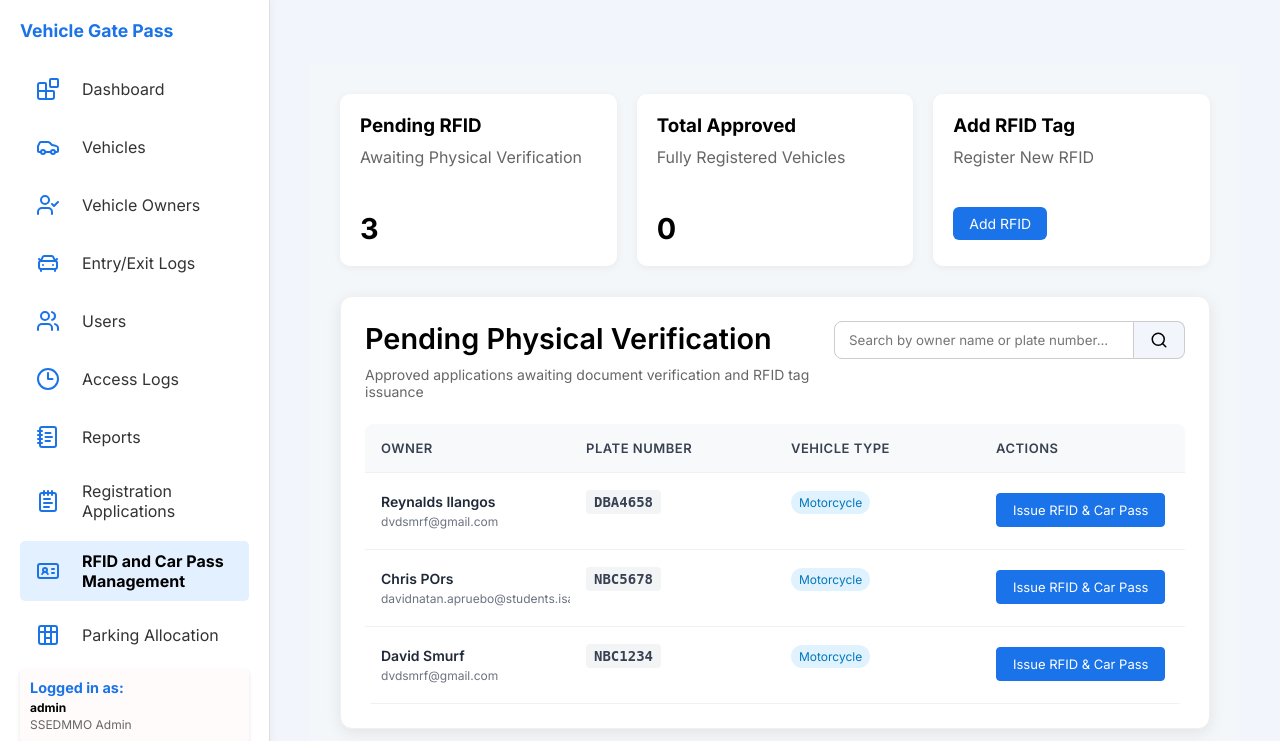
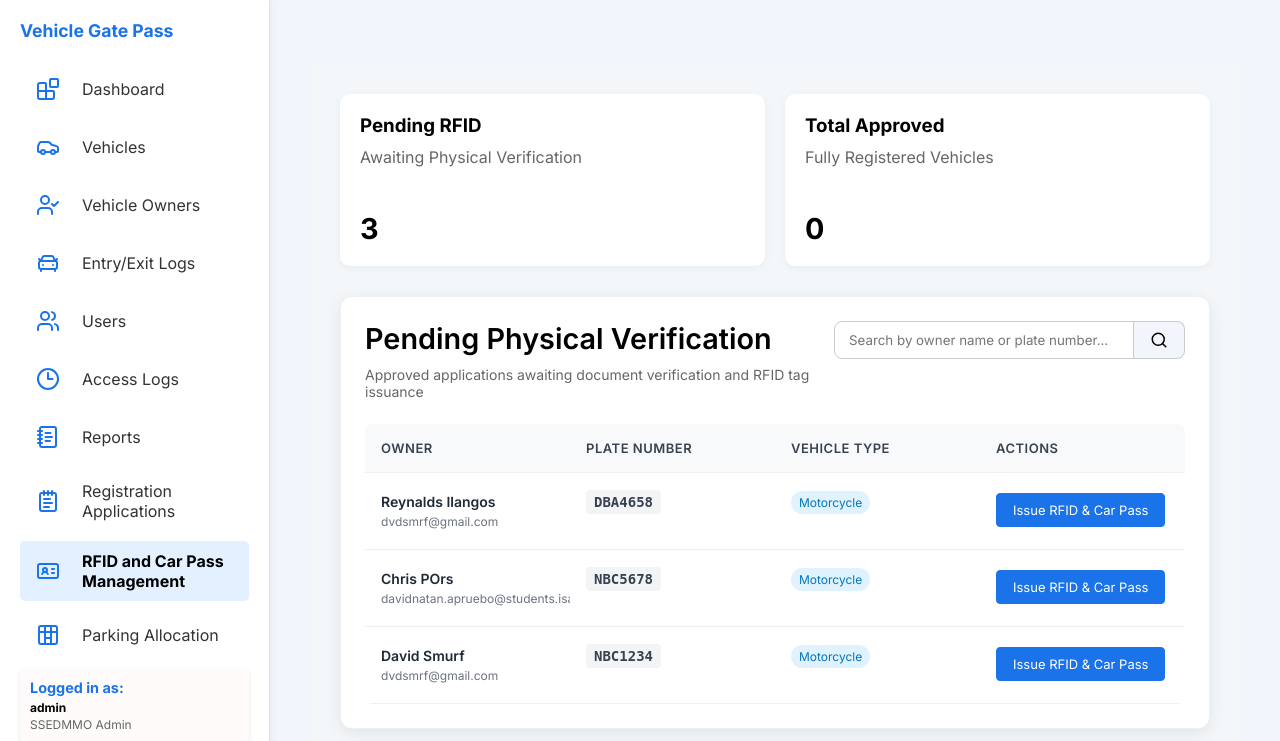
Before and after one commit to Dabidism/web-registration_v1, a PHP site: page /php/rfid_management.php in a window 1280 px wide. Shown: the top 741 px of the page. Run offline with PHP 8.4, Linux system fonts and the light colour scheme; a user stored in the database is signed in; data comes from the database, SQL or seed files in the repository.

Commit message:
got rid of add rfid area

```diff
--- a/php/rfid_management.php
+++ b/php/rfid_management.php
@@ -53,16 +53,6 @@ include_once '../includes/header.php';
         <strong class="card-num"><?php echo $registeredResult->num_rows; ?></strong>
       </div>
     </div>
-    <?php if ($_SESSION['role'] === 'SSEDMMO Admin'): ?>
-      <div class="card-flex">
-        <div>
-          <h3>Add RFID Tag</h3>
-          <p>Register New RFID</p>
-          <br />
-          <button class="btn-add-rfid">Add RFID</button>
-        </div>
-      </div>
-    <?php endif; ?>
   </div>
 
   <div class="grid">
@@ -205,19 +195,6 @@ include_once '../includes/header.php';
   </div>
 </div>
 
-<!-- Add RFID Modal -->
-<div id="addRfidModal" class="popup-overlay">
-  <div class="popup-content">
-    <h3>Add New RFID Tag</h3>
-    <p>Scan the RFID tag and enter the code below. The system will automatically assign an ID.</p>
-    <input type="text" id="newRfidCode" placeholder="Enter scanned RFID tag code (e.g., E0F8FEFE009806...)" />
-    <div class="popup-buttons">
-      <button class="btn-cancel">Cancel</button>
-      <button class="btn-add-confirm">Add RFID Tag</button>
-    </div>
-  </div>
-</div>
-
 
 
 <!-- Success Popup -->
```
